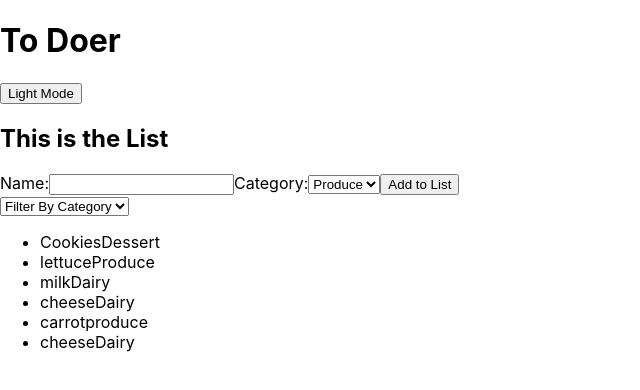
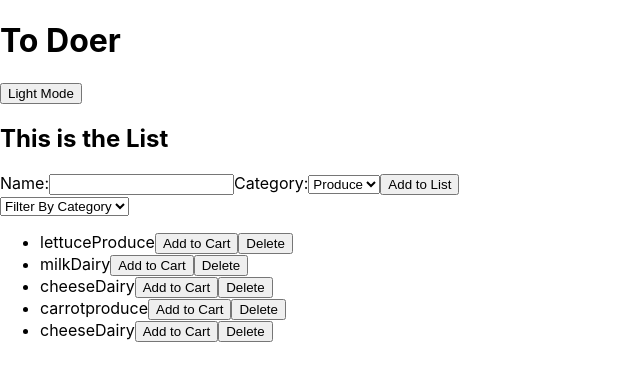
Before and after one commit to ctcoded/get-er-done, a React (Create React App) app: page / in a window 1280 px wide. Shown: the top 390 px of the page, without its empty margins (0-640 px from the left). Built offline with nearby package versions, Linux system fonts and the light colour scheme; data requests are answered from the project's data file.

Commit message:
added add to cart btn w/logic and delete btn

```diff
--- a/db.json
+++ b/db.json
@@ -1,11 +1,5 @@
 {
   "grocery": [
-    {
-      "id": 1,
-      "name": "Cookies",
-      "category": "Dessert",
-      "isInCart": false
-    },
     {
       "id": 2,
       "name": "lettuce",
--- a/src/components/List.js
+++ b/src/components/List.js
@@ -12,6 +12,22 @@ function List() {
         .then((r) => r.json())
         .then((items) => setItems(items))
     }, [])
+
+    function handleDeleteItem(deletedItem) {
+        const updatedItems = items.filter((item) => item.id !== deletedItem.id);
+        setItems(updatedItems);
+    }
+
+    function handleUpdateItem(updatedItem) {
+        const updatedItems = items.map((item) => {
+            if(item.id === updatedItem.id) {
+                return updatedItem;
+            } else {
+                return item;
+            }
+        });
+        setItems(updatedItems)
+    }
 
     function handleAdditem(newItem){
         setItems([...items, newItem]);
@@ -40,7 +56,7 @@ function List() {
             />
             <ul>
                 {itemsToDisplay.map((item) => (
-                    <ListItem key = {item.id} item = {item} />
+                    <ListItem key = {item.id} item = {item} onUpdateItem={handleUpdateItem} onDeleteItem={handleDeleteItem} />
                 ))}
             </ul>
         </div>
--- a/src/components/ListItem.js
+++ b/src/components/ListItem.js
@@ -1,11 +1,37 @@
 import React from 'react';
 
-function ListItem({item}) {
+function ListItem({item, onUpdateItem, onDeleteItem}) {
+
+    function handleAddToCartClick() {
+        fetch(`http://localhost:3000/grocery/${item.id}`, {
+            method: "PATCH",
+            headers: {
+                "Content-Type": "application/json"
+            },
+            body: JSON.stringify({
+                isInCart: !item.isInCart,
+            }),
+        })
+        .then((r) => r.json())
+        .then((updatedItem) => onUpdateItem(updatedItem))
+    }
+
+    function handleDeleteClick() {
+        fetch(`http://localhost:3000/grocery/${item.id}`, {
+            method: "DELETE",
+        })
+        .then((r) => r.json())
+        .then(() => onDeleteItem(item));
+    }
 
     return (
         <li>
             <span>{item.name}</span>
             <span>{item.category}</span>
+            <button className={item.isInCart ? "remove" : "add"} onClick={handleAddToCartClick}>
+                {item.isInCart ? "Remove From" : "Add to"} Cart
+            </button>
+            <button className="remove" onClick={handleDeleteClick}>Delete</button>
         </li>
     )
 }
```
